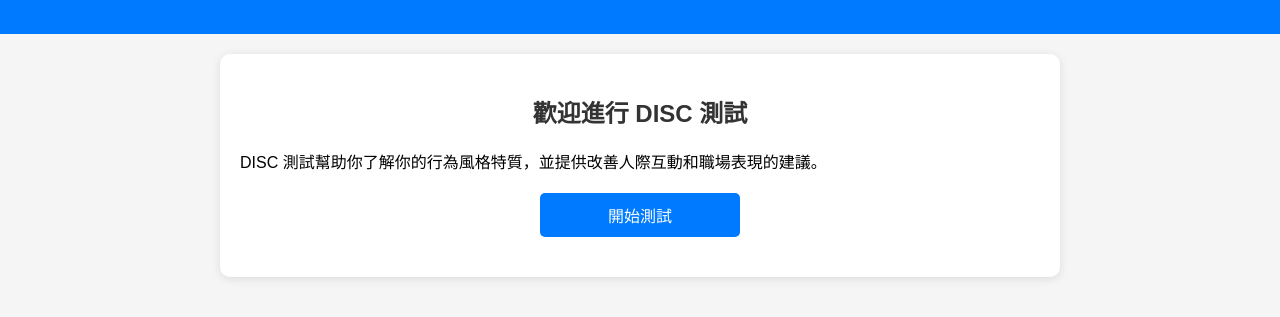
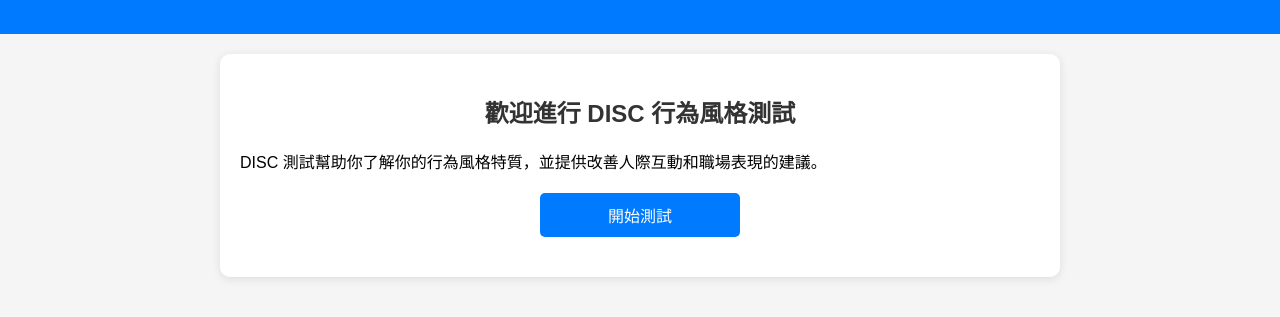
Before and after one commit to jszetomh198X/DISC_index, a plain HTML site: page Index.html in a window 1280 px wide. Shown: the part 85-402 px from the top of the page. Drawn offline with nearby package versions, Linux system fonts and the light colour scheme.

Commit message:
Update Index.html

```diff
--- a/Index.html
+++ b/Index.html
@@ -66,7 +66,7 @@
     </header>
     <main>
         <div id="welcomePage" class="container">
-            <h2>歡迎進行 DISC 測試</h2>
+            <h2>歡迎進行 DISC 行為風格測試</h2>
             <p>DISC 測試幫助你了解你的行為風格特質，並提供改善人際互動和職場表現的建議。</p>
             <button class="btn" onclick="startTest()">開始測試</button>
         </div>
```
